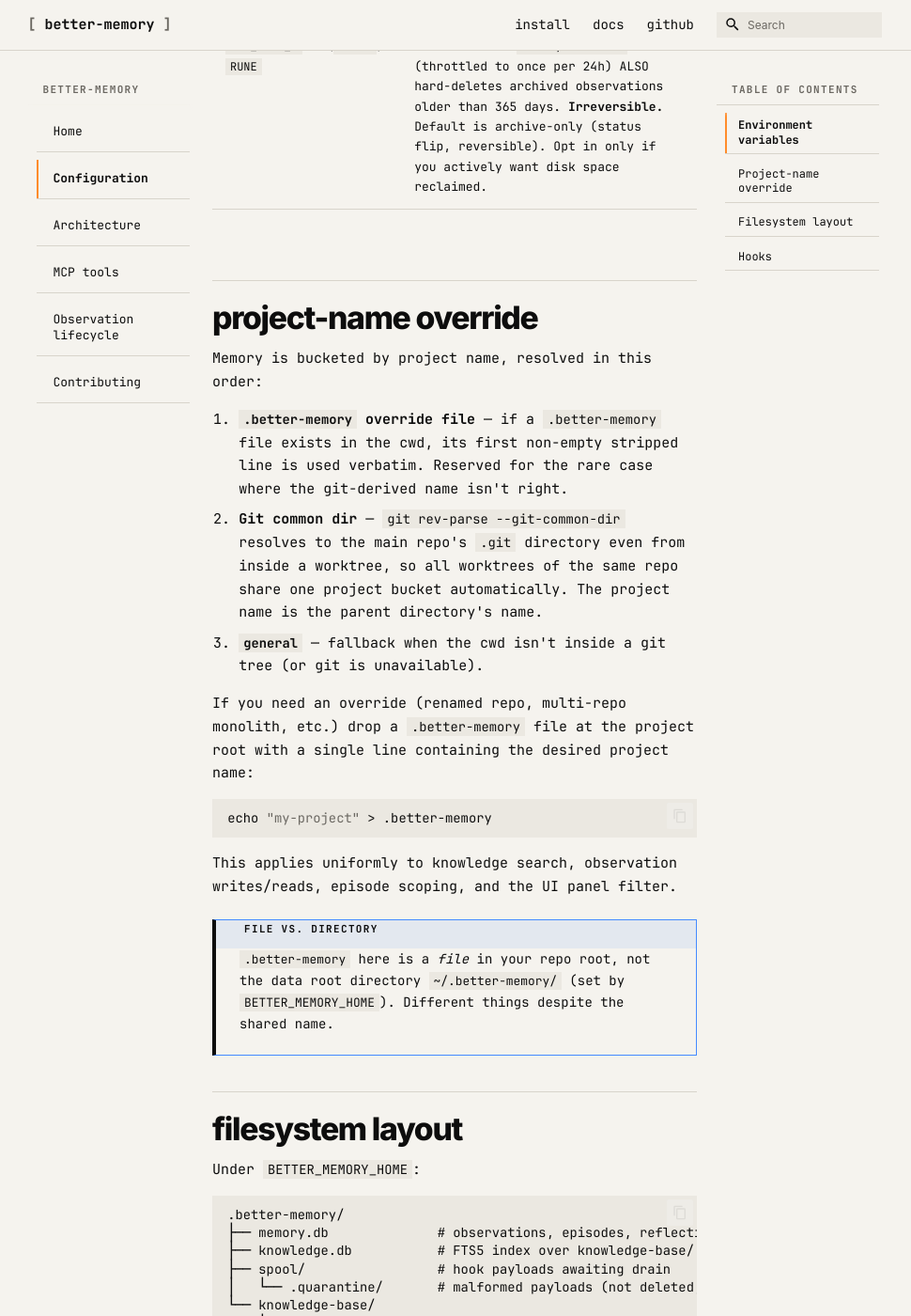
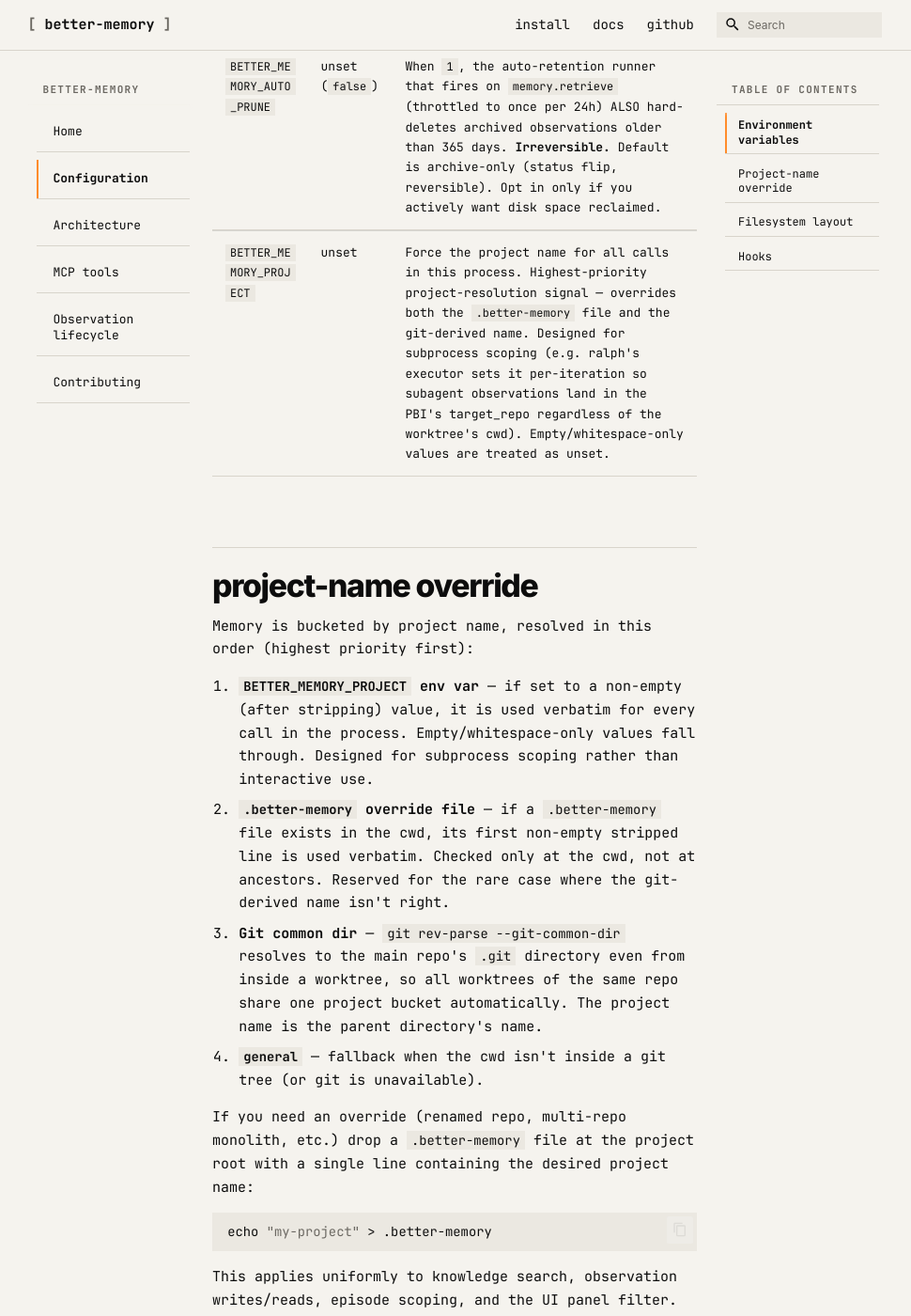
Before and after one commit to emp3thy/better-memory, an MkDocs documentation site: the page built from website/configuration.md, in a window 1280 px wide and 1400 px high, scrolled down 953 px. Shown: the whole window at 94% size, without its empty margins (156-1126 px from the left). Built offline with MkDocs 1.6.1 and Material for MkDocs 9.7.7, drawn with Linux system fonts in a browser that asks for light colours; comment, search, counter and statistics services are not loaded.

Commit message:
BETTER-MEMORY-PROJECT-ENV-OVERRIDE: BETTER_MEMORY_PROJECT env var override (#69)
* feat(config): BETTER-MEMORY-PROJECT-ENV-OVERRIDE — BETTER_MEMORY_PROJECT env var overrides project name resolution

Co-Authored-By: Claude Opus 4.8 (1M context) <noreply@anthropic.com>

* docs: BETTER-MEMORY-PROJECT-ENV-OVERRIDE — document BETTER_MEMORY_PROJECT env var override

Co-Authored-By: Claude Opus 4.8 (1M context) <noreply@anthropic.com>

---------

Co-authored-by: Claude Opus 4.8 (1M context) <noreply@anthropic.com>

```diff
--- a/website/configuration.md
+++ b/website/configuration.md
@@ -12,14 +12,16 @@ One environment variable roots the runtime filesystem layout. Everything else ha
 | `AUDIT_LOG_RETRIEVED` | `true` | Whether `memory.retrieve` writes per-result audit rows |
 | `BETTER_MEMORY_EMBEDDINGS_BACKEND` | `ollama` | `ollama` (default) — local Ollama at `OLLAMA_HOST`; `sqlite` — pure-SQL trigram-FTS5 fusion, no model downloads and no in-memory state. See [Architecture](architecture.md#embeddings-backends). |
 | `BETTER_MEMORY_AUTO_PRUNE` | unset (`false`) | When `1`, the auto-retention runner that fires on `memory.retrieve` (throttled to once per 24h) ALSO hard-deletes archived observations older than 365 days. **Irreversible.** Default is archive-only (status flip, reversible). Opt in only if you actively want disk space reclaimed. |
+| `BETTER_MEMORY_PROJECT` | unset | Force the project name for all calls in this process. Highest-priority project-resolution signal — overrides both the `.better-memory` file and the git-derived name. Designed for subprocess scoping (e.g. ralph's executor sets it per-iteration so subagent observations land in the PBI's target_repo regardless of the worktree's cwd). Empty/whitespace-only values are treated as unset. |
 
 ## Project-name override
 
-Memory is bucketed by project name, resolved in this order:
+Memory is bucketed by project name, resolved in this order (highest priority first):
 
-1. **`.better-memory` override file** — if a `.better-memory` file exists in the cwd, its first non-empty stripped line is used verbatim. Reserved for the rare case where the git-derived name isn't right.
-2. **Git common dir** — `git rev-parse --git-common-dir` resolves to the main repo's `.git` directory even from inside a worktree, so all worktrees of the same repo share one project bucket automatically. The project name is the parent directory's name.
-3. **`general`** — fallback when the cwd isn't inside a git tree (or git is unavailable).
+1. **`BETTER_MEMORY_PROJECT` env var** — if set to a non-empty (after stripping) value, it is used verbatim for every call in the process. Empty/whitespace-only values fall through. Designed for subprocess scoping rather than interactive use.
+2. **`.better-memory` override file** — if a `.better-memory` file exists in the cwd, its first non-empty stripped line is used verbatim. Checked only at the cwd, not at ancestors. Reserved for the rare case where the git-derived name isn't right.
+3. **Git common dir** — `git rev-parse --git-common-dir` resolves to the main repo's `.git` directory even from inside a worktree, so all worktrees of the same repo share one project bucket automatically. The project name is the parent directory's name.
+4. **`general`** — fallback when the cwd isn't inside a git tree (or git is unavailable).
 
 If you need an override (renamed repo, multi-repo monolith, etc.) drop a `.better-memory` file at the project root with a single line containing the desired project name:
 
```
Also changed, not shown: README.md (+11 -6 lines), 2 other files.
